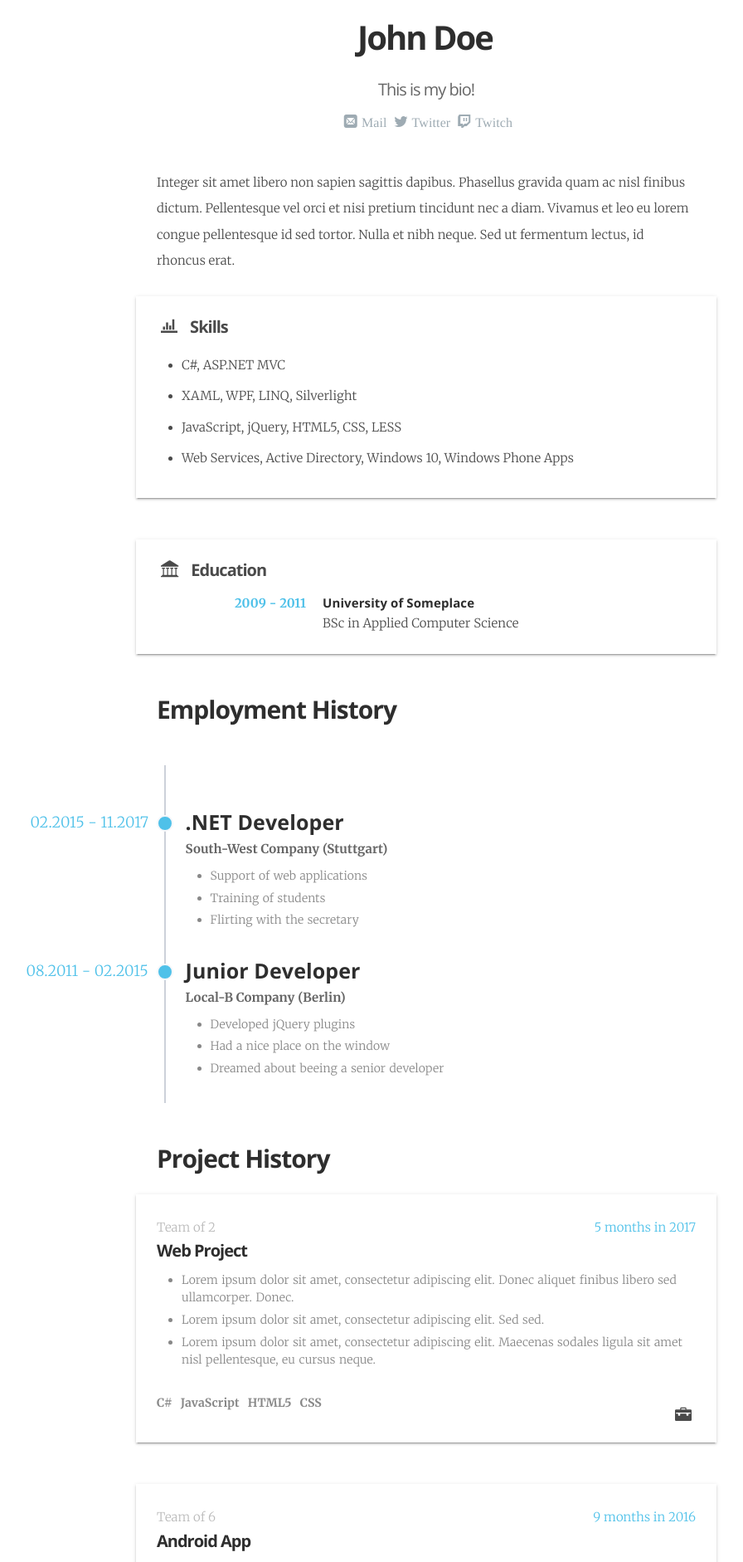
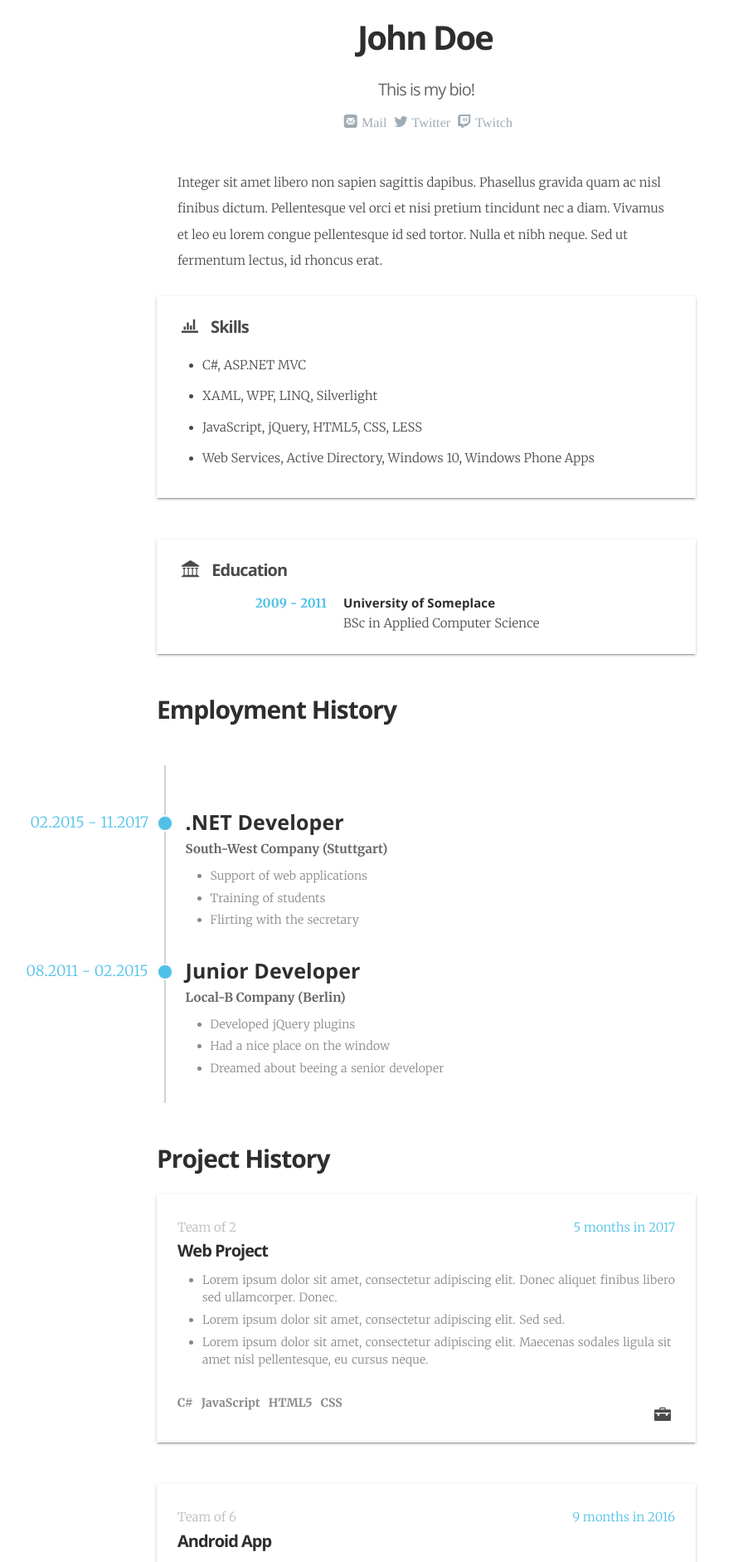
Before and after one commit to jwillmer/jekyllDecent, a Jekyll site: the page built from _pages/cv.html, in a window 1280 px wide. Shown: the part 374-2256 px from the top of the page at 83% size, without its empty margins (126-1022 px from the left). Built offline with Jekyll 4.4.1, drawn with Linux system fonts in a browser that asks for light colours; some web fonts are replaced.

Commit message:
fixed layout bug in cv

```diff
--- a/_pages/cv.html
+++ b/_pages/cv.html
@@ -18,11 +18,13 @@
     <div class="title icon-stats-bars">
         <h2>Skills</h2>
     </div>
-    <ul>
-        {% for skill in cv.skills %}
-        <li>{{ skill }}</li>
-        {% endfor %}
-    </ul>
+    <div class="content">
+        <ul>
+            {% for skill in cv.skills %}
+            <li>{{ skill }}</li>
+            {% endfor %}
+        </ul>
+    </div>
 </div>
 
 <div class="md-card shadow education">
--- a/_sass/cv.scss
+++ b/_sass/cv.scss
@@ -1,7 +1,7 @@
 .md-card {
     color: $color-cv-text;
     font-size: 1.5rem;
-    padding: 25px 25px 5px 25px;
+    padding: 25px 0 5px 0;
     margin: 25px auto 50px auto;
 
 
@@ -52,6 +52,10 @@
         padding {
             margin: 0;
         }
+    }
+
+    & > * {
+        padding: 0 25px 0 25px;
     }
 }
 
--- a/_sass/media500.scss
+++ b/_sass/media500.scss
@@ -1,12 +1,22 @@
 @media only screen and (max-width: 500px) {
+
+    dl {
+        display: flex;
+        flex-direction: column;
+    }
+
+   dl dt {
+        width: auto;
+        text-align: left;
+    }
 
     hr {
         margin: 1.75em 0;
     }
 
-    p, ul, ol, dl {
+    p, ul, ol, dl, dd {
         font-size: 0.95em;
-        margin: 0 0 2.5rem 0;
+        margin: 0 0 2.5rem 0 !important;
     }
 
     h1, h2, h3,
--- a/css/screen.scss
+++ b/css/screen.scss
@@ -17,6 +17,7 @@
 @import 'about-page';
 @import 'prism';
 @import 'author';
+@import 'cv';
 @import 'media1080';
 @import 'media1080_additions';
 @import 'media780';
@@ -26,4 +27,3 @@
 @import 'photoswipe-default-skin';
 @import '404';
 @import 'override';
-@import 'cv';
```
